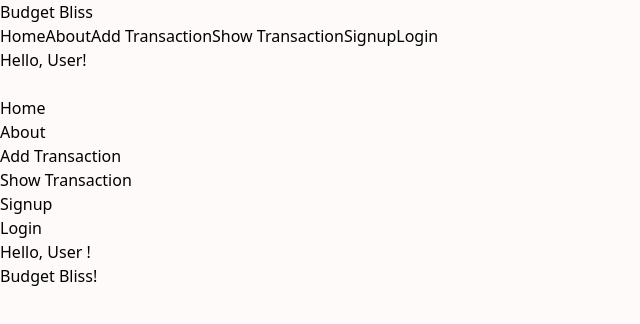
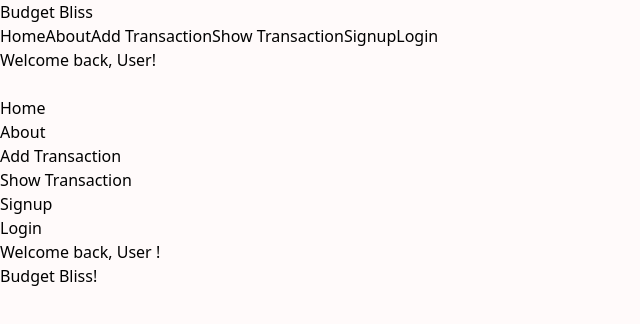
Before and after one commit to yogita-s-24/budget-bliss, a React (Vite) app in the folder client/: page / in a window 1280 px wide. Shown: the top 324 px of the page, without its empty margins (0-640 px from the left). Built offline with nearby package versions, Linux system fonts and the light colour scheme.

Commit message:
ref : Navbar component

```diff
--- a/client/src/components/Navbar/Navbar.jsx
+++ b/client/src/components/Navbar/Navbar.jsx
@@ -56,8 +56,8 @@ const Navbar = () => {
             </Link>
           </div>
 
-          <div className=" hidden md:flex align-start text-black hover:text-violet-600 cursor-pointer">
-            Hello, {user?.userName || "User"}! {user?.userName ? (
+          <div className="hidden md:flex align-start text-black hover:text-violet-600 cursor-pointer font-semibold">
+          Welcome back, {user?.userName || "User"}! {user?.userName ? (
               <span
                 className="text-black hover:text-violet-600 cursor-pointer"
                 onClick={() => {
@@ -134,8 +134,8 @@ const Navbar = () => {
           </li>
 
 
-          <div>
-            Hello, {user?.userName || " User "} !
+          <div className="font-semibold">
+            Welcome back, {user?.userName || " User "} !
             {user?.userName ? (
               <span
                 className="text-black hover:text-violet-600 cursor-pointer"
```
